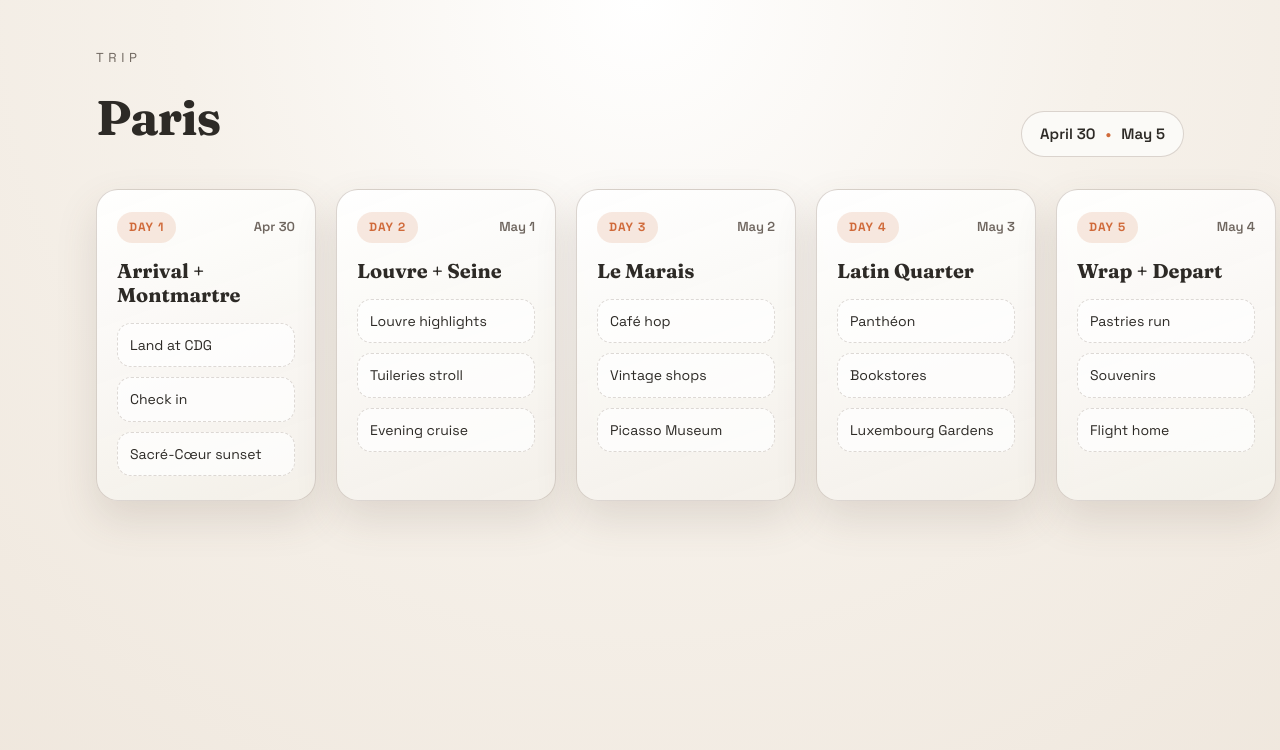
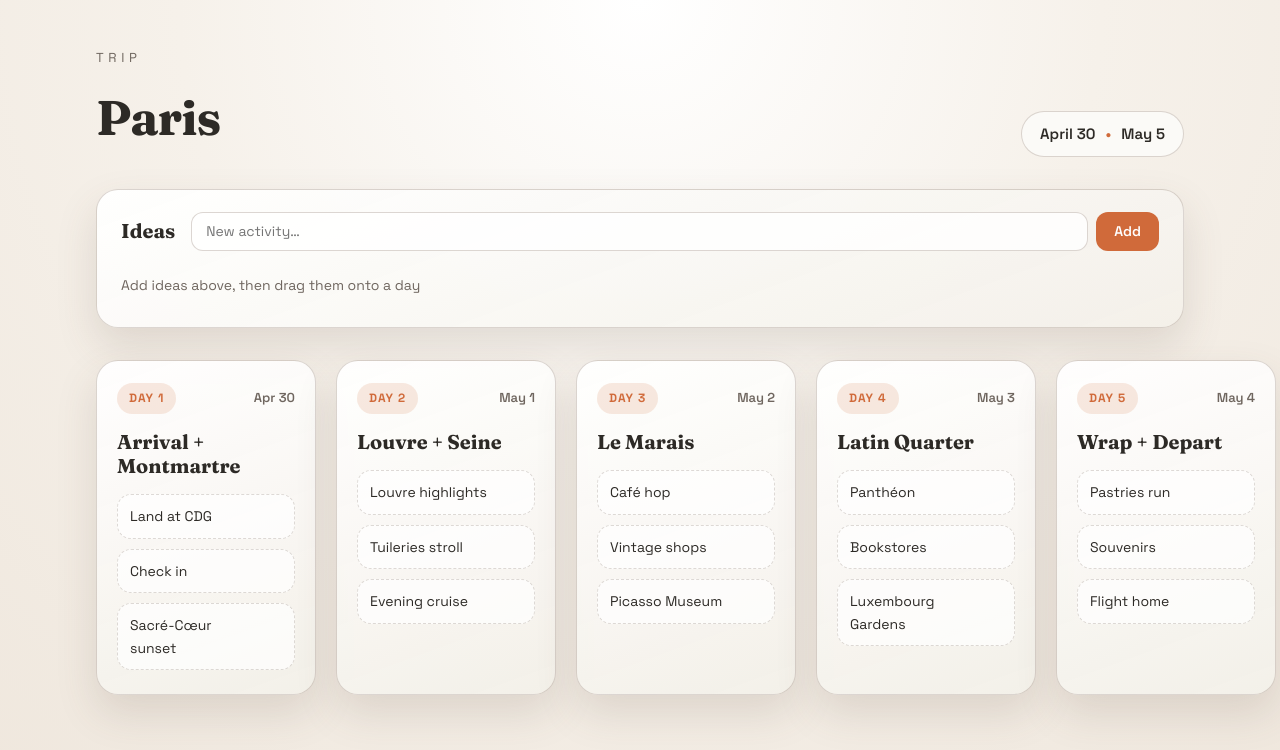
Before and after one commit to prigara/trip-planner, a React (Vite) app: page / in a window 1280 px wide. Shown: the top 750 px of the page. Built offline with nearby package versions, Linux system fonts and the light colour scheme.

Commit message:
feat: add idea pool and meal slots to trip days

```diff
--- a/src/App.css
+++ b/src/App.css
@@ -100,11 +100,187 @@
   font-size: 14px;
 }
 
-.day-list li {
+.day-list-item {
+  display: flex;
+  align-items: center;
+  justify-content: space-between;
+  gap: 8px;
   padding: 10px 12px;
   border-radius: 14px;
   background: rgba(255, 255, 255, 0.7);
   border: 1px dashed rgba(146, 133, 122, 0.3);
+}
+
+.remove-btn {
+  flex-shrink: 0;
+  width: 20px;
+  height: 20px;
+  border-radius: 50%;
+  border: none;
+  background: transparent;
+  color: var(--muted);
+  font-size: 16px;
+  line-height: 1;
+  cursor: pointer;
+  display: flex;
+  align-items: center;
+  justify-content: center;
+  padding: 0;
+  opacity: 0;
+  transition: opacity 0.15s, background 0.15s, color 0.15s;
+}
+
+.day-list-item:hover .remove-btn {
+  opacity: 1;
+}
+
+.remove-btn:hover {
+  background: var(--accent-soft);
+  color: var(--accent);
+}
+
+/* Drop target highlight */
+.day-card.drop-over {
+  border-color: var(--accent);
+  box-shadow: 0 0 0 3px var(--accent-soft), var(--shadow-soft);
+}
+
+/* Todo section */
+.todo-section {
+  background: linear-gradient(160deg, rgba(255, 255, 255, 0.95), rgba(243, 240, 233, 0.92));
+  border: 1px solid var(--border);
+  border-radius: 22px;
+  padding: 22px 24px 24px;
+  box-shadow: var(--shadow-soft);
+}
+
+.todo-header {
+  display: flex;
+  align-items: center;
+  gap: 16px;
+  flex-wrap: wrap;
+  margin-bottom: 16px;
+}
+
+.todo-title {
+  font-family: var(--heading);
+  font-size: 20px;
+  font-weight: 700;
+  margin: 0;
+  color: var(--text);
+  white-space: nowrap;
+}
+
+.todo-add {
+  display: flex;
+  gap: 8px;
+  flex: 1;
+  min-width: 200px;
+}
+
+.todo-input {
+  flex: 1;
+  padding: 9px 14px;
+  border-radius: 12px;
+  border: 1px solid var(--border);
+  background: rgba(255, 255, 255, 0.8);
+  font: 14px / 1.4 var(--sans);
+  color: var(--text);
+  outline: none;
+  transition: border-color 0.15s, box-shadow 0.15s;
+}
+
+.todo-input:focus {
+  border-color: var(--accent);
+  box-shadow: 0 0 0 3px var(--accent-soft);
+}
+
+.todo-add-btn {
+  padding: 9px 18px;
+  border-radius: 12px;
+  border: none;
+  background: var(--accent);
+  color: #fff;
+  font: 600 14px / 1 var(--sans);
+  cursor: pointer;
+  transition: opacity 0.15s;
+  white-space: nowrap;
+}
+
+.todo-add-btn:hover {
+  opacity: 0.85;
+}
+
+.todo-items {
+  display: flex;
+  flex-wrap: wrap;
+  gap: 8px;
+  min-height: 36px;
+}
+
+.todo-empty {
+  color: var(--muted);
+  font-size: 14px;
+  margin: 0;
+  align-self: center;
+}
+
+.todo-item {
+  display: inline-flex;
+  align-items: center;
+  gap: 6px;
+  padding: 8px 12px;
+  border-radius: 12px;
+  background: rgba(255, 255, 255, 0.7);
+  border: 1px dashed rgba(146, 133, 122, 0.4);
+  font-size: 14px;
+  cursor: grab;
+  user-select: none;
+  transition: box-shadow 0.15s, border-color 0.15s;
+}
+
+.todo-item:hover {
+  box-shadow: 0 4px 12px rgba(94, 73, 60, 0.12);
+  border-color: var(--accent);
+}
+
+.todo-item:active {
+  cursor: grabbing;
+}
+
+.drag-handle {
+  color: var(--muted);
+  font-size: 14px;
+  line-height: 1;
+}
+
+.todo-remove-btn {
+  flex-shrink: 0;
+  width: 18px;
+  height: 18px;
+  border-radius: 50%;
+  border: none;
+  background: transparent;
+  color: var(--muted);
+  font-size: 15px;
+  line-height: 1;
+  cursor: pointer;
+  display: flex;
+  align-items: center;
+  justify-content: center;
+  padding: 0;
+  margin-left: 2px;
+  opacity: 0;
+  transition: opacity 0.15s, background 0.15s, color 0.15s;
+}
+
+.todo-item:hover .todo-remove-btn {
+  opacity: 1;
+}
+
+.todo-remove-btn:hover {
+  background: var(--accent-soft);
+  color: var(--accent);
 }
 
 @media (max-width: 980px) {
--- a/src/App.tsx
+++ b/src/App.tsx
@@ -1,39 +1,114 @@
+import { useState, useRef } from 'react'
 import './App.css'
 
-const days = [
+type Item = { id: string; text: string }
+
+let _id = 0
+const mkId = () => String(++_id)
+const mkItem = (text: string): Item => ({ id: mkId(), text })
+
+type Day = { label: string; date: string; title: string; items: Item[] }
+
+const initialDays: Day[] = [
   {
     label: 'Day 1',
     date: 'Apr 30',
     title: 'Arrival + Montmartre',
-    items: ['Land at CDG', 'Check in', 'Sacré-Cœur sunset'],
+    items: ['Land at CDG', 'Check in', 'Sacré-Cœur sunset'].map(mkItem),
   },
   {
     label: 'Day 2',
     date: 'May 1',
     title: 'Louvre + Seine',
-    items: ['Louvre highlights', 'Tuileries stroll', 'Evening cruise'],
+    items: ['Louvre highlights', 'Tuileries stroll', 'Evening cruise'].map(mkItem),
   },
   {
     label: 'Day 3',
     date: 'May 2',
     title: 'Le Marais',
-    items: ['Café hop', 'Vintage shops', 'Picasso Museum'],
+    items: ['Café hop', 'Vintage shops', 'Picasso Museum'].map(mkItem),
   },
   {
     label: 'Day 4',
     date: 'May 3',
     title: 'Latin Quarter',
-    items: ['Panthéon', 'Bookstores', 'Luxembourg Gardens'],
+    items: ['Panthéon', 'Bookstores', 'Luxembourg Gardens'].map(mkItem),
   },
   {
     label: 'Day 5',
     date: 'May 4',
     title: 'Wrap + Depart',
-    items: ['Pastries run', 'Souvenirs', 'Flight home'],
+    items: ['Pastries run', 'Souvenirs', 'Flight home'].map(mkItem),
   },
 ]
 
 function App() {
+  const [days, setDays] = useState<Day[]>(initialDays)
+  const [todoItems, setTodoItems] = useState<Item[]>([])
+  const [newItemText, setNewItemText] = useState('')
+  const [draggingOver, setDraggingOver] = useState<number | null>(null)
+  const dragRef = useRef<{ item: Item; source: 'todo' | number } | null>(null)
+
+  const addItem = () => {
+    const text = newItemText.trim()
+    if (!text) return
+    setTodoItems(prev => [...prev, mkItem(text)])
+    setNewItemText('')
+  }
+
+  const handleDragStart = (item: Item, source: 'todo' | number) => {
+    dragRef.current = { item, source }
+  }
+
+  const handleDragOver = (e: React.DragEvent, dayIndex: number) => {
+    e.preventDefault()
+    setDraggingOver(dayIndex)
+  }
+
+  const handleDragLeave = (e: React.DragEvent) => {
+    if (!(e.currentTarget as HTMLElement).contains(e.relatedTarget as Node)) {
+      setDraggingOver(null)
+    }
+  }
+
+  const handleDragEnd = () => {
+    dragRef.current = null
+    setDraggingOver(null)
+  }
+
+  const handleDrop = (dayIndex: number) => {
+    if (!dragRef.current) return
+    const { item, source } = dragRef.current
+
+    if (source === 'todo') {
+      setTodoItems(prev => prev.filter(i => i.id !== item.id))
+    } else {
+      setDays(prev =>
+        prev.map((day, i) =>
+          i === source ? { ...day, items: day.items.filter(it => it.id !== item.id) } : day
+        )
+      )
+    }
+
+    setDays(prev =>
+      prev.map((day, i) =>
+        i === dayIndex ? { ...day, items: [...day.items, item] } : day
+      )
+    )
+
+    dragRef.current = null
+    setDraggingOver(null)
+  }
+
+  const removeFromDay = (item: Item, dayIndex: number) => {
+    setDays(prev =>
+      prev.map((day, i) =>
+        i === dayIndex ? { ...day, items: day.items.filter(it => it.id !== item.id) } : day
+      )
+    )
+    setTodoItems(prev => [...prev, item])
+  }
+
   return (
     <div className="app">
       <header className="trip-header">
@@ -48,17 +123,77 @@ function App() {
         </div>
       </header>
 
+      <section className="todo-section" aria-label="Ideas pool">
+        <div className="todo-header">
+          <h3 className="todo-title">Ideas</h3>
+          <div className="todo-add">
+            <input
+              className="todo-input"
+              value={newItemText}
+              onChange={e => setNewItemText(e.target.value)}
+              onKeyDown={e => e.key === 'Enter' && addItem()}
+              placeholder="New activity…"
+              aria-label="New activity"
+            />
+            <button className="todo-add-btn" onClick={addItem}>
+              Add
+            </button>
+          </div>
+        </div>
+        <div className="todo-items">
+          {todoItems.length === 0 ? (
+            <p className="todo-empty">Add ideas above, then drag them onto a day</p>
+          ) : (
+            todoItems.map(item => (
+              <div
+                key={item.id}
+                className="todo-item"
+                draggable
+                onDragStart={() => handleDragStart(item, 'todo')}
+                onDragEnd={handleDragEnd}
+              >
+                <span className="drag-handle" aria-hidden="true">⠿</span>
+                {item.text}
+                <button
+                  className="todo-remove-btn"
+                  onClick={() => setTodoItems(prev => prev.filter(i => i.id !== item.id))}
+                  aria-label={`Remove "${item.text}"`}
+                >
+                  ×
+                </button>
+              </div>
+            ))
+          )}
+        </div>
+      </section>
+
       <section className="days" aria-label="Trip days">
-        {days.map((day) => (
-          <article className="day-card" key={day.label}>
+        {days.map((day, dayIndex) => (
+          <article
+            key={day.label}
+            className={`day-card${draggingOver === dayIndex ? ' drop-over' : ''}`}
+            onDragOver={e => handleDragOver(e, dayIndex)}
+            onDragLeave={handleDragLeave}
+            onDrop={() => handleDrop(dayIndex)}
+          >
             <div className="day-meta">
               <span className="day-pill">{day.label}</span>
               <span className="day-date">{day.date}</span>
             </div>
             <h2>{day.title}</h2>
             <ul className="day-list">
-              {day.items.map((item) => (
-                <li key={item}>{item}</li>
+              {day.items.map(item => (
+                <li key={item.id} className="day-list-item">
+                  <span>{item.text}</span>
+                  <button
+                    className="remove-btn"
+                    onClick={() => removeFromDay(item, dayIndex)}
+                    aria-label={`Return "${item.text}" to ideas`}
+                    title="Return to ideas"
+                  >
+                    ×
+                  </button>
+                </li>
               ))}
             </ul>
           </article>
```
